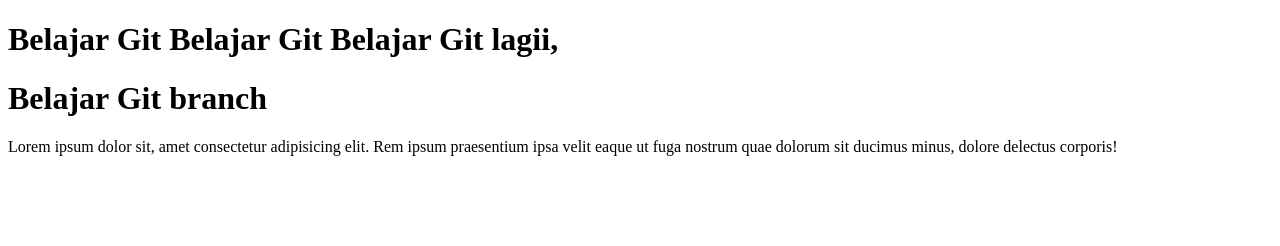
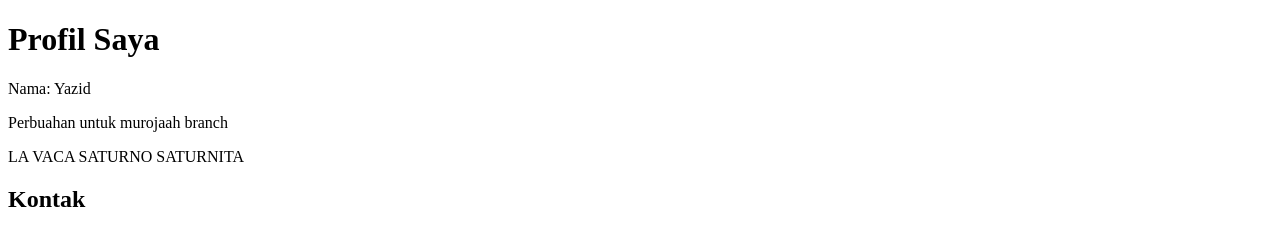
Before and after one commit to YazidHabibi/funspace, a plain HTML site: page index.html in a window 1280 px wide. Drawn offline with Linux system fonts and the light colour scheme.

Commit message:
add fitur-2

```diff
--- a/index.html
+++ b/index.html
@@ -1,13 +1,19 @@
 <!DOCTYPE html>
-<html lang="en">
+<html lang="id">
 <head>
-    <meta charset="UTF-8">
-    <meta name="viewport" content="width=device-width, initial-scale=1.0">
-    <title>Fun-Space</title>
+  <meta charset="UTF-8">
+  <title>Profil Sederhana</title>
 </head>
 <body>
-        <h1>Belajar Git Belajar Git Belajar Git lagii, </h1>
-        <h1>Belajar Git branch </h1>
-        <p>Lorem ipsum dolor sit, amet consectetur adipisicing elit. Rem ipsum praesentium ipsa velit eaque ut fuga nostrum quae dolorum sit ducimus minus, dolore delectus corporis!</p>
+
+  <h1>Profil Saya</h1>
+  <p>Nama: Yazid</p>
+  <p>Perbuahan untuk murojaah branch
+  <p>LA VACA SATURNO SATURNITA</p>
+
+  <h2>Kontak</h2>
+  <ul>
+  </ul>
+
 </body>
 </html>
```
